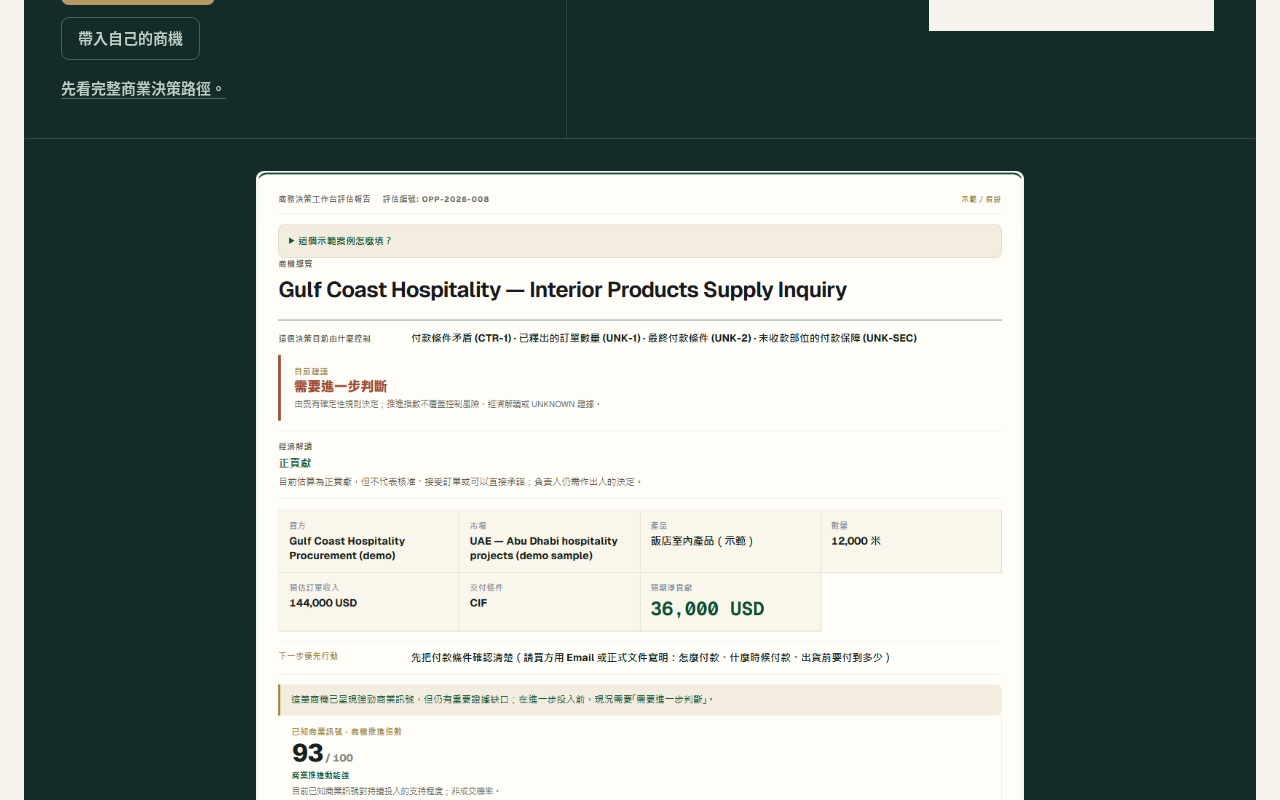
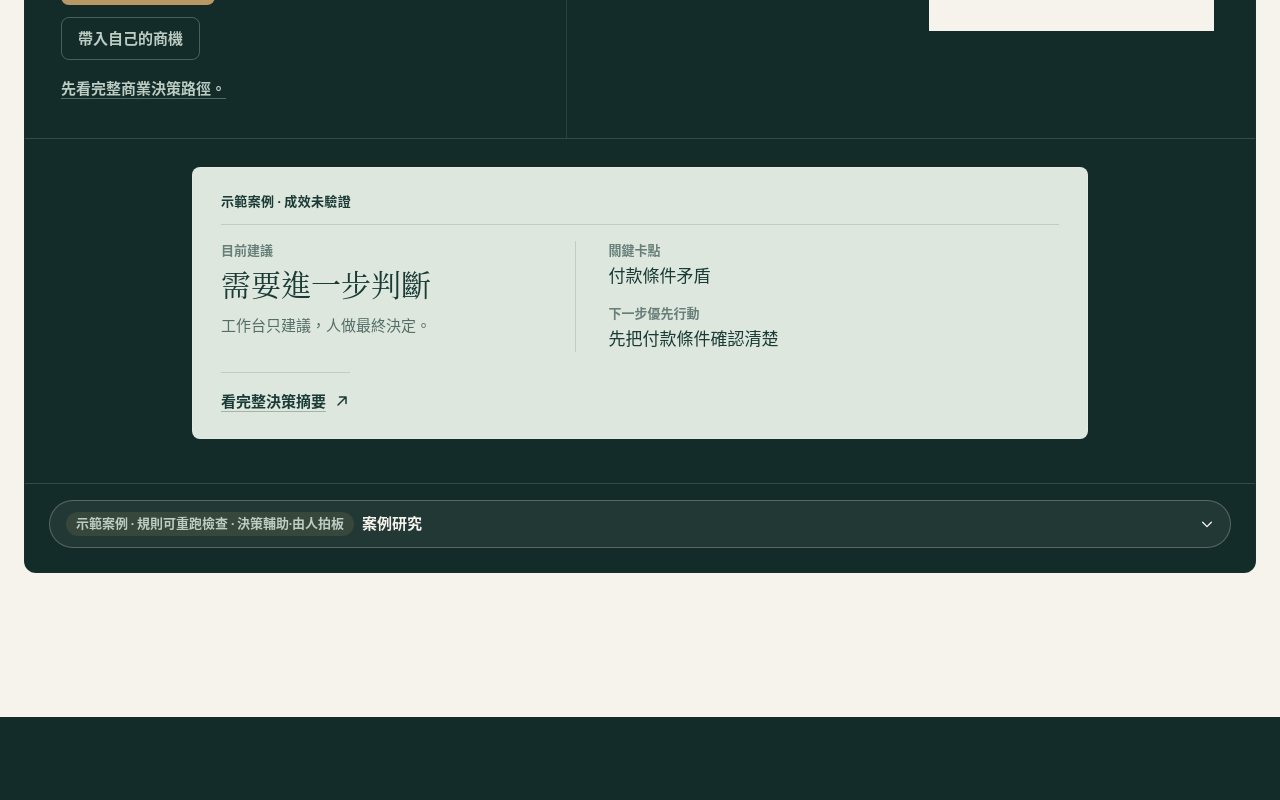
Before and after one commit to apchen1978/pauls-tradecraft, a React (Vite) app: page / in a window 1280 px wide. Shown: the part 9420-10220 px from the top of the page. Built offline with nearby package versions, Linux system fonts and the light colour scheme.

Commit message:
feat: condense decision desk homepage preview

```diff
--- a/src/components/Works.jsx
+++ b/src/components/Works.jsx
@@ -711,13 +711,31 @@ function FeaturedSystem({ work }) {
         </a>
       </div>
       {work.id === "commercial-decision-desk" && (
-        <figure data-cdd-snapshot className="border-t border-bone/15 px-6 pt-8 md:px-10">
-          <CoverImage
-            src={lang === "zh" ? "/images/cdd-executive-snapshot-zh-v02.png" : "/images/cdd-executive-snapshot-en-v02.png"}
-            alt={t.hero.snapshotAlt}
-            className="mx-auto h-auto w-full max-w-3xl rounded-field border border-bone/15 bg-bone"
-          />
-          <figcaption className="mx-auto mt-3 max-w-3xl text-xs leading-relaxed text-ondark-meta">{t.hero.snapshotCaption}</figcaption>
+        <figure data-cdd-snapshot className="border-t border-bone/15 px-4 py-4 md:px-10 md:py-7">
+          <div className="mx-auto max-w-4xl rounded-field border border-bone/20 bg-paper px-4 py-4 text-ink md:px-7 md:py-6">
+            <figcaption className="text-xs font-semibold tracking-wide text-forest">{t.hero.snapshotPreview.label}</figcaption>
+            <div className="mt-3 grid gap-3 border-t border-forest/15 pt-3 md:grid-cols-[0.8fr_1.2fr] md:gap-8 md:pt-4">
+              <div>
+                <p className="text-xs font-semibold text-ink/60">{t.hero.snapshotPreview.statusLabel}</p>
+                <p className="mt-1 font-serif text-xl leading-tight text-rust md:text-3xl">{t.hero.snapshotPreview.status}</p>
+                <p className="mt-1 text-xs leading-relaxed text-ink/70 md:mt-3 md:text-sm">{t.hero.snapshotPreview.humanDecision}</p>
+              </div>
+              <dl className="grid gap-2 border-t border-forest/15 pt-3 md:gap-4 md:border-l md:border-t-0 md:pl-8 md:pt-0">
+                <div className="flex flex-wrap items-baseline gap-x-2 md:block">
+                  <dt className="text-xs font-semibold text-ink/60">{t.hero.snapshotPreview.blockerLabel}</dt>
+                  <dd className="text-sm font-medium leading-snug md:mt-1 md:text-base">{t.hero.snapshotPreview.blocker}</dd>
+                </div>
+                <div className="flex flex-wrap items-baseline gap-x-2 md:block">
+                  <dt className="text-xs font-semibold text-ink/60">{t.hero.snapshotPreview.nextLabel}</dt>
+                  <dd className="text-sm font-medium leading-snug md:mt-1 md:text-base">{t.hero.snapshotPreview.next}</dd>
+                </div>
+              </dl>
+            </div>
+            <a href={`${work.casePage.href}?lang=${lang}`} className="mt-3 inline-flex items-center gap-2 border-t border-forest/15 pt-3 text-sm font-semibold text-forest underline decoration-forest/30 underline-offset-4 hover:decoration-forest focus-visible:outline-offset-4 md:mt-5 md:pt-4">
+              {t.hero.snapshotPreview.fullLink}
+              <ArrowUpRight size={16} weight="bold" aria-hidden="true" />
+            </a>
+          </div>
         </figure>
       )}
       {work.case && <CaseStudy workId={work.id} c={work.case} related={work.related} link={withDemoLang(work.link, lang)} linkLabel={work.linkLabel} workingEvidence={work.workingEvidence} casePage={work.casePage} tone="dark" />}
--- a/src/i18n.jsx
+++ b/src/i18n.jsx
@@ -62,9 +62,18 @@ const dict = {
       featuredCta: "試試付款原型",
       cddInvite: "先看完整商業決策路徑。",
       snapshotChromeLabel: "示範案例（示意資料）· 商務決策工作台",
-      snapshotAlt: "商務決策工作台的示範案例輸出：144,000 USD 預估訂單收入、36,000 USD 資金成本前預期淨貢獻，以及承諾前的關鍵控制因素",
-      snapshotCaption: "示範案例 · 14.4 萬美元訂單／3.6 萬美元資金成本前預期淨貢獻：先看清條件，再談承諾",
       snapshotCta: "看這筆訂單卡在哪裡",
+      snapshotPreview: {
+        label: "示範案例 · 成效未驗證",
+        statusLabel: "目前建議",
+        status: "需要進一步判斷",
+        humanDecision: "工作台只建議，人做最終決定。",
+        blockerLabel: "關鍵卡點",
+        blocker: "付款條件矛盾",
+        nextLabel: "下一步優先行動",
+        next: "先把付款條件確認清楚",
+        fullLink: "看完整決策摘要",
+      },
     },
     humanAiEditorial: {
       eyebrow: "判斷的循環 · 經驗 × 研究 × 證據",
@@ -955,9 +964,18 @@ const dict = {
       featuredCta: "Try the Payment Prototype",
       cddInvite: "See the full commercial decision path first.",
       snapshotChromeLabel: "Demo case (illustrative data) · Commercial Decision Desk",
-      snapshotAlt: "A demo Commercial Decision Desk output: a USD 144,000 estimated order, USD 36,000 expected net contribution before funding, and key pre-commitment controls",
-      snapshotCaption: "Demo case · USD 144k order / USD 36k expected net contribution before funding: get the terms straight before you commit",
       snapshotCta: "See where this order is stuck",
+      snapshotPreview: {
+        label: "Demo case · outcomes unverified",
+        statusLabel: "Current recommendation",
+        status: "Escalate for review",
+        humanDecision: "The desk recommends; the human decides.",
+        blockerLabel: "Key blocker",
+        blocker: "Payment-terms contradiction",
+        nextLabel: "Next best action",
+        next: "Written confirmation of binding payment terms",
+        fullLink: "View the full decision summary",
+      },
     },
     humanAiEditorial: {
       eyebrow: "The loop · Experience × Research × Evidence",
```
Also changed, not shown: 10 other files (tests, documents, lock files or other folders).
